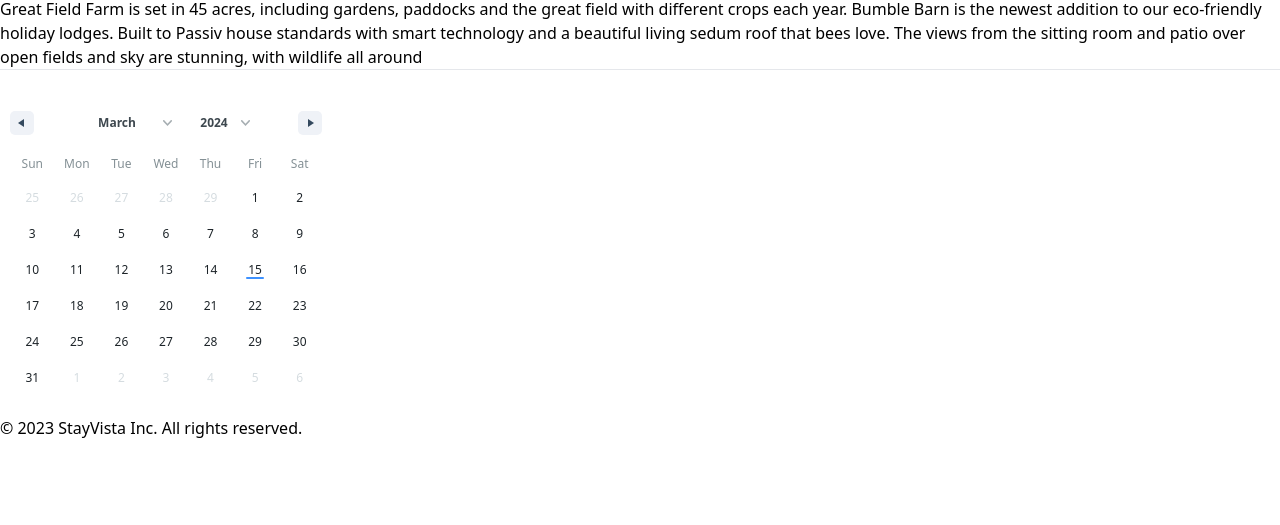
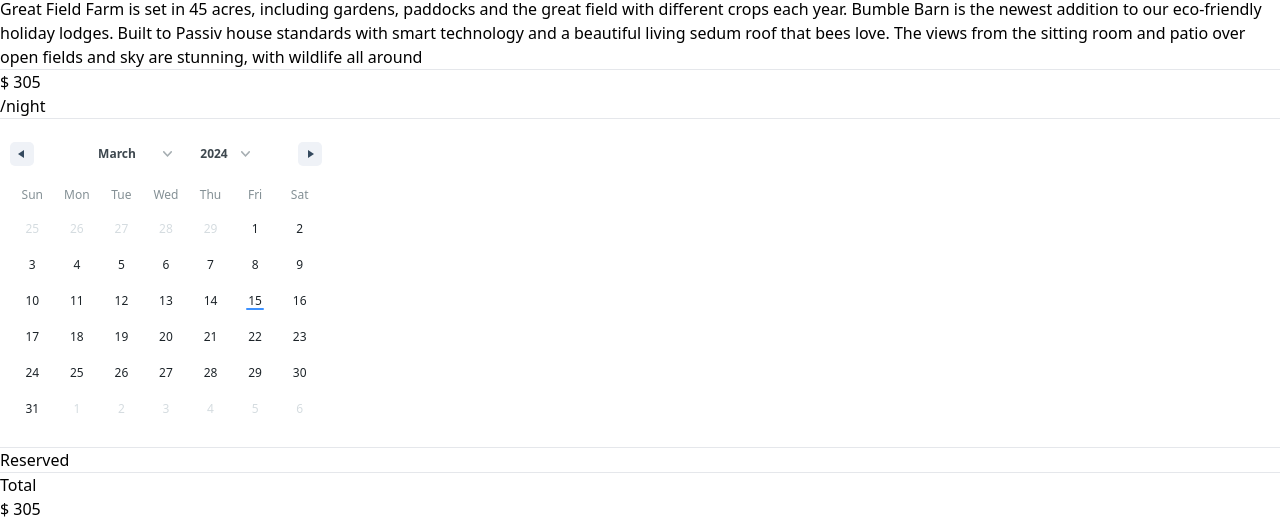
Before and after one commit to Rahim00001/AuraStay, a React (Vite) app: page /room/654f6d935abba09d18da69cb in a window 1280 px wide. Shown: the part 572-1097 px from the top of the page. Before the commit the page ends 1012 px from the top, so only its background shows below. Built offline with nearby package versions, Linux system fonts and the light colour scheme; no server answers.

Commit message:
date fns installed

```diff
--- a/package.json
+++ b/package.json
@@ -10,6 +10,7 @@
     "preview": "vite preview"
   },
   "dependencies": {
+    "date-fns": "^3.5.0",
     "firebase": "^10.8.1",
     "localforage": "^1.10.0",
     "match-sorter": "^6.3.4",
--- a/src/components/RoomDetiles/Calender.jsx
+++ b/src/components/RoomDetiles/Calender.jsx
@@ -1,8 +1,14 @@
-import { Calendar } from 'react-date-range';
+/* eslint-disable react/prop-types */
+import { DateRange } from 'react-date-range'
+
 const Calender = () => {
     return (
-        <Calendar />
-    );
-};
+        <DateRange
+            rangeColors={['#F43F5E']}
+            direction='vertical'
+            showDateDisplay={false}
+        />
+    )
+}
 
-export default Calender;
+export default Calender
--- a/src/components/RoomDetiles/RoomReservation.jsx
+++ b/src/components/RoomDetiles/RoomReservation.jsx
@@ -1,9 +1,39 @@
+/* eslint-disable react/prop-types */
+// import { formatDistance } from "date-fns";
+// import { useState } from "react";
+import Button from "../Button/Button";
 import Calender from "./Calender";
 
-const RoomReservation = () => {
+const RoomReservation = ({ room }) => {
+    // const [value, setValue] = useState({
+    //     startDate: new Date(room?.from),
+    //     endDate: new Date(room?.to),
+    //     key: 'selection',
+    // })
+    // const totalDays = parseInt(
+    //     formatDistance(new Date(room?.to), new Date(room?.from)).split(' ')[0]
+    // )
+    // const totalPrice = totalDays * room?.price
+    // console.log(value)
     return (
-        <div>
-            <Calender></Calender>
+        <div className="rounded-xl border-[1px] border-neutral-200 overflow-hidden bg-white">
+            <div className="flex items-center gap-1 p-4">
+                <div className="text-2xl font-semibold">$ {room?.price}</div>
+                <div className="font-light text-neutral-600">/night</div>
+            </div>
+            <hr />
+            <div className="flex justify-center items-center overflow-hidden">
+                <Calender></Calender>
+            </div>
+            <hr />
+            <div className="p-4">
+                <Button label={'Reserved'}></Button>
+            </div>
+            <hr />
+            <div className="p-4 flex items-center justify-between font-semibold text-lg">
+                <div>Total</div>
+                <div>$ {room?.price}</div>
+            </div>
         </div>
     );
 };
--- a/src/pages/RoomDetiles/RoomDetiles.jsx
+++ b/src/pages/RoomDetiles/RoomDetiles.jsx
@@ -34,7 +34,7 @@ const RoomDetiles = () => {
                     <RoomInfo room={room}></RoomInfo>
                     {/* Resarvation */}
                     <div className="md:col-span-3 order-first md:order-last mb-10">
-                        <RoomReservation></RoomReservation>
+                        <RoomReservation room={room}></RoomReservation>
                     </div>
                 </div>
             </div>
```
Also changed, not shown: src/components/Button/Button.jsx (+1 -9 lines), 1 other file (tests, documents, lock files or other folders).
